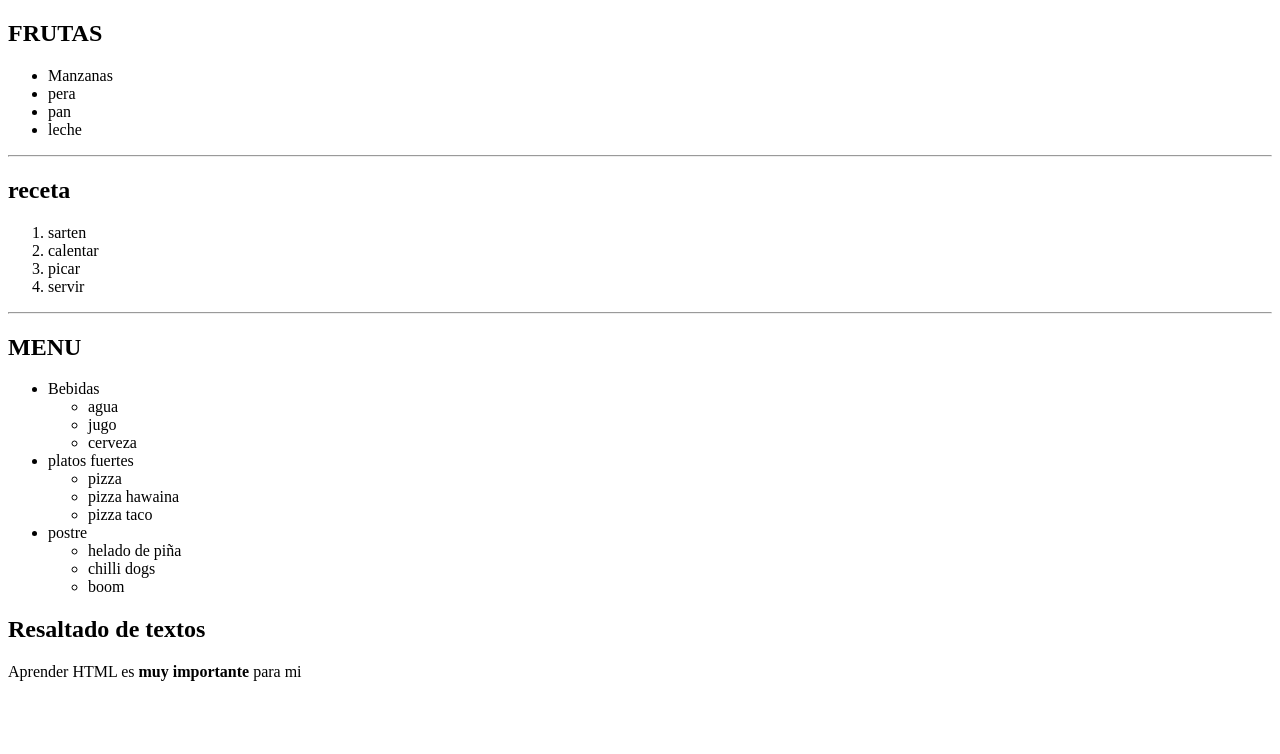
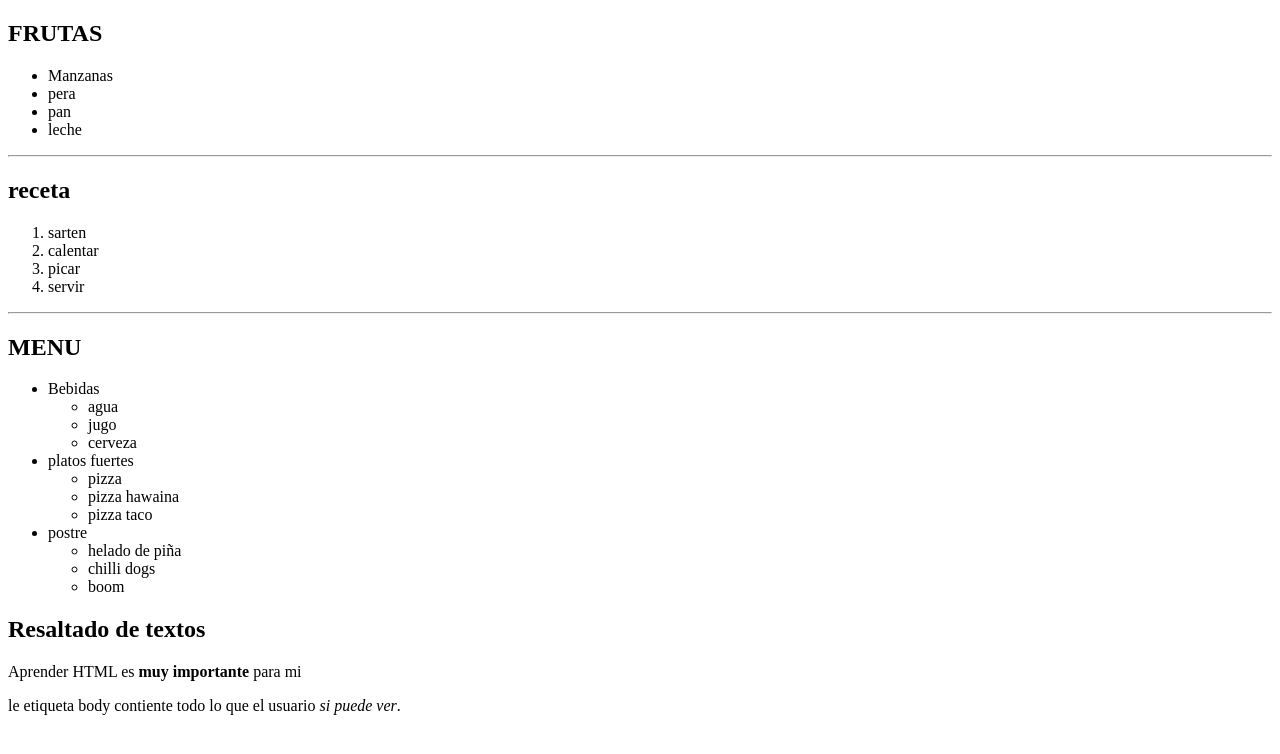
Before and after one commit to juanfonseca2704/introduccionprogramacion, a plain HTML site: page yo/html.html in a window 1280 px wide. Drawn offline with Linux system fonts and the light colour scheme.

Commit message:
clase 27-05-26

```diff
--- a/yo/html.html
+++ b/yo/html.html
@@ -48,5 +48,6 @@
     </ul>
     <h2>Resaltado de textos</h2>
     <p>Aprender HTML es <strong>muy importante</strong> para mi</p>
+    <p>le etiqueta body contiente todo lo que el usuario <em> si puede ver</em>.</p>
 </body>
 </html>
```
